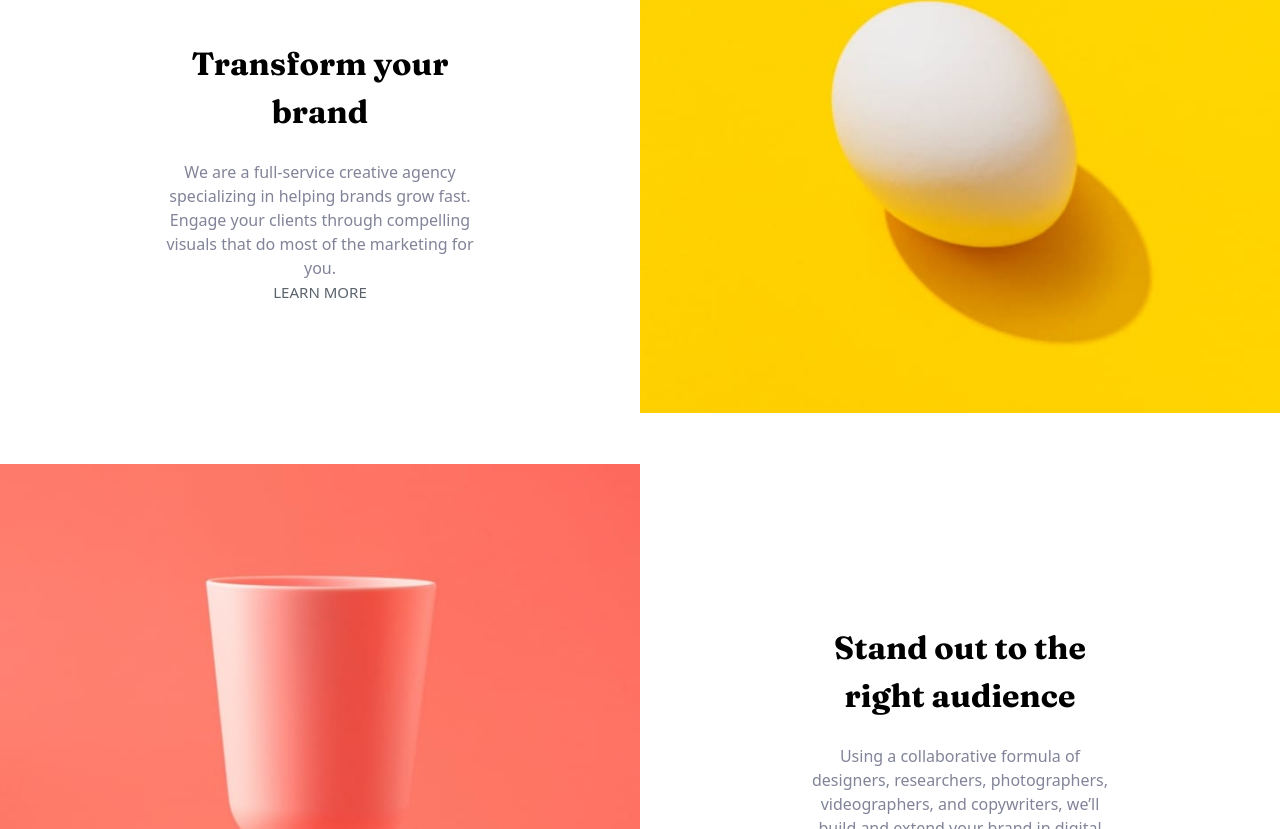
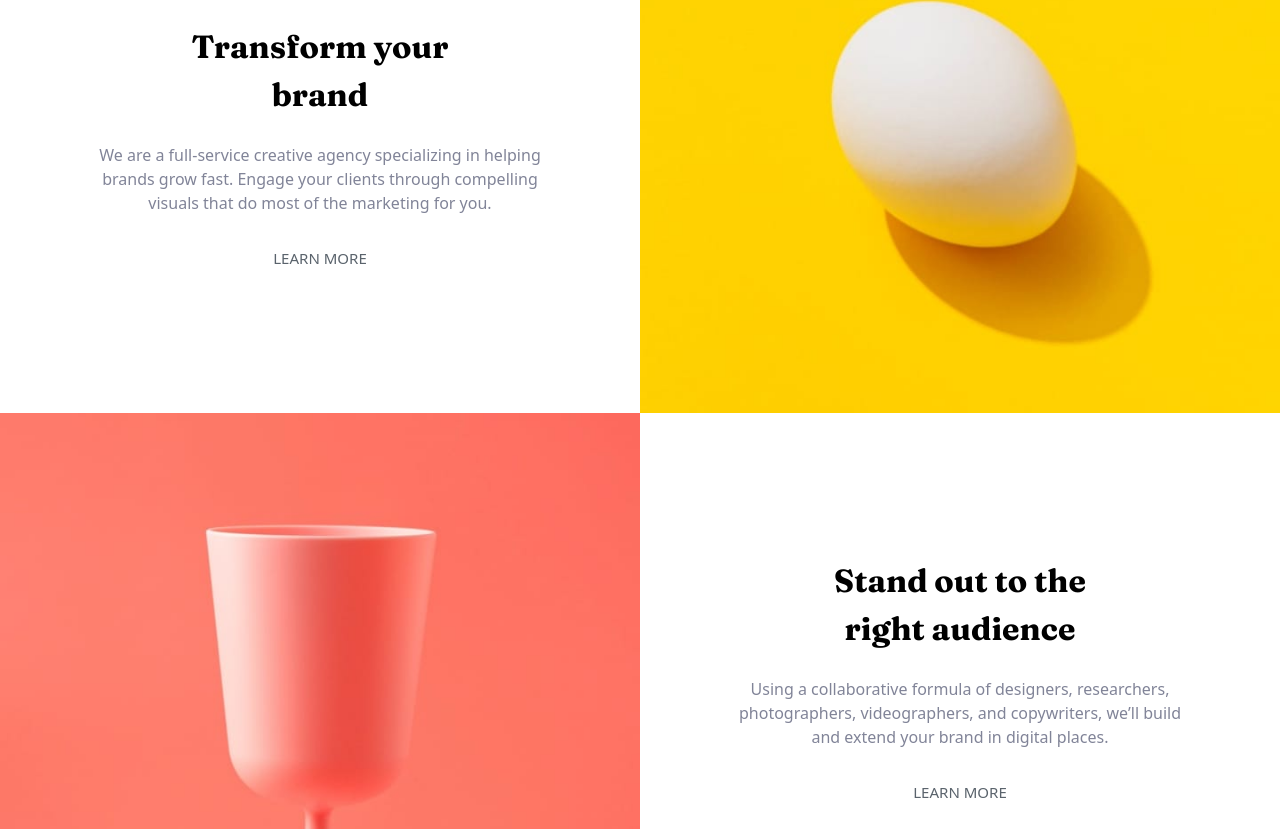
Before and after one commit to bonniemo/sunnyside-agency, a Next.js app: page / in a window 1280 px wide. Shown: the part 831-1660 px from the top of the page. Built offline with nearby package versions, Linux system fonts and the light colour scheme.

Commit message:
adjusted lp cards styles

```diff
--- a/components/LandingPageCards/StandOutTxt.tsx
+++ b/components/LandingPageCards/StandOutTxt.tsx
@@ -2,11 +2,11 @@ import Link from "next/link";
 
 const StandOutTxt = () => {
     return (
-        <section className="py-l md:p-largest px-s text-center">
+        <section className="flex flex-col items-center justify-center px-s text-center h-full">
             <h2 className="text-h2-small font-fraunces font-bold">
                 Stand out to the <span className="block">right audience</span>
             </h2>
-            <p className="mt-xs text-dark-grayish-blue">
+            <p className="mt-xs text-dark-grayish-blue lg:max-w-[80%] 2xl:max-w-[50%]">
                 Using a collaborative formula of designers, researchers,
                 photographers, videographers, and copywriters, we’ll build and
                 extend your brand in digital places.
--- a/components/LandingPageCards/TransformTxt.tsx
+++ b/components/LandingPageCards/TransformTxt.tsx
@@ -2,11 +2,11 @@ import Link from "next/link";
 
 const TransformTxt = () => {
     return (
-        <section className="py-l md:p-largest px-s text-center">
+        <section className="flex flex-col items-center justify-center px-s text-center h-full">
             <h2 className="text-h2-small font-fraunces font-bold">
                 Transform your <span className="block">brand</span>
             </h2>
-            <p className="mt-xs text-dark-grayish-blue">
+            <p className="mt-xs text-dark-grayish-blue lg:max-w-[80%] 2xl:max-w-[50%]">
                 We are a full-service creative agency specializing in helping
                 brands grow fast. Engage your clients through compelling visuals
                 that do most of the marketing for you.
```
